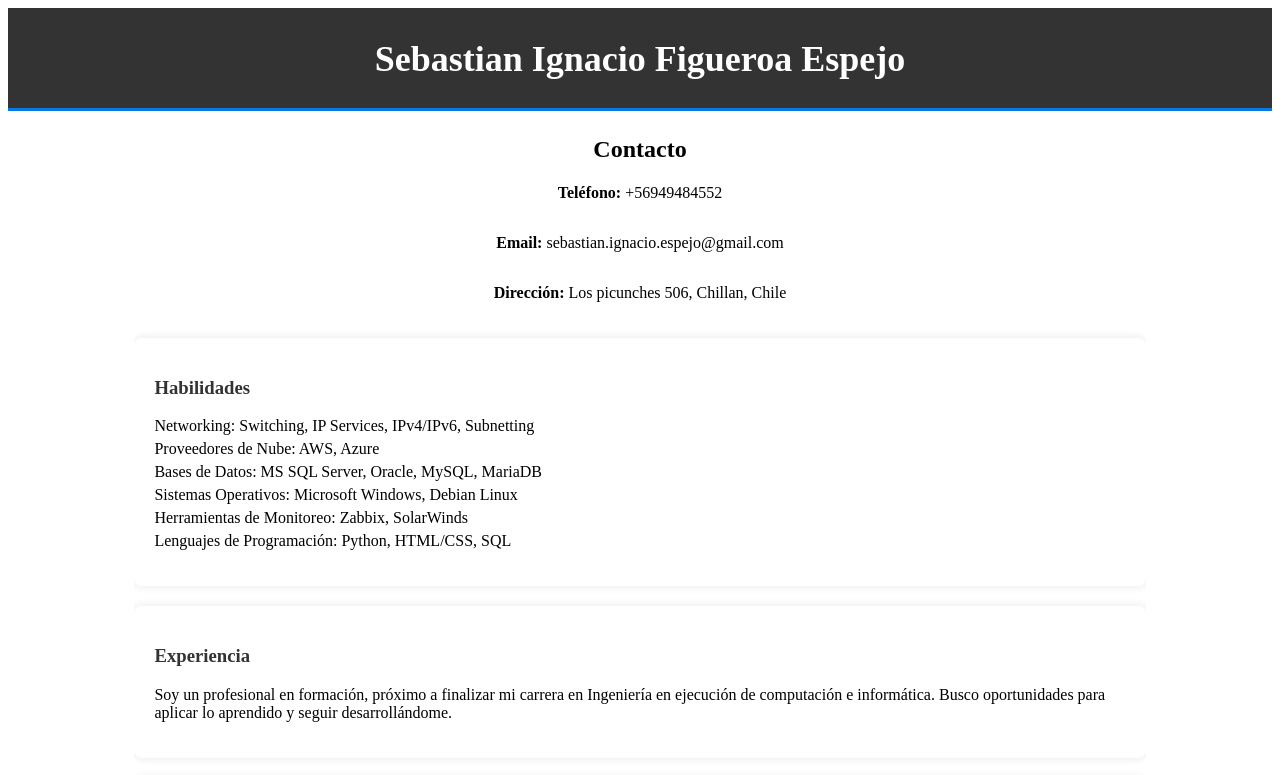
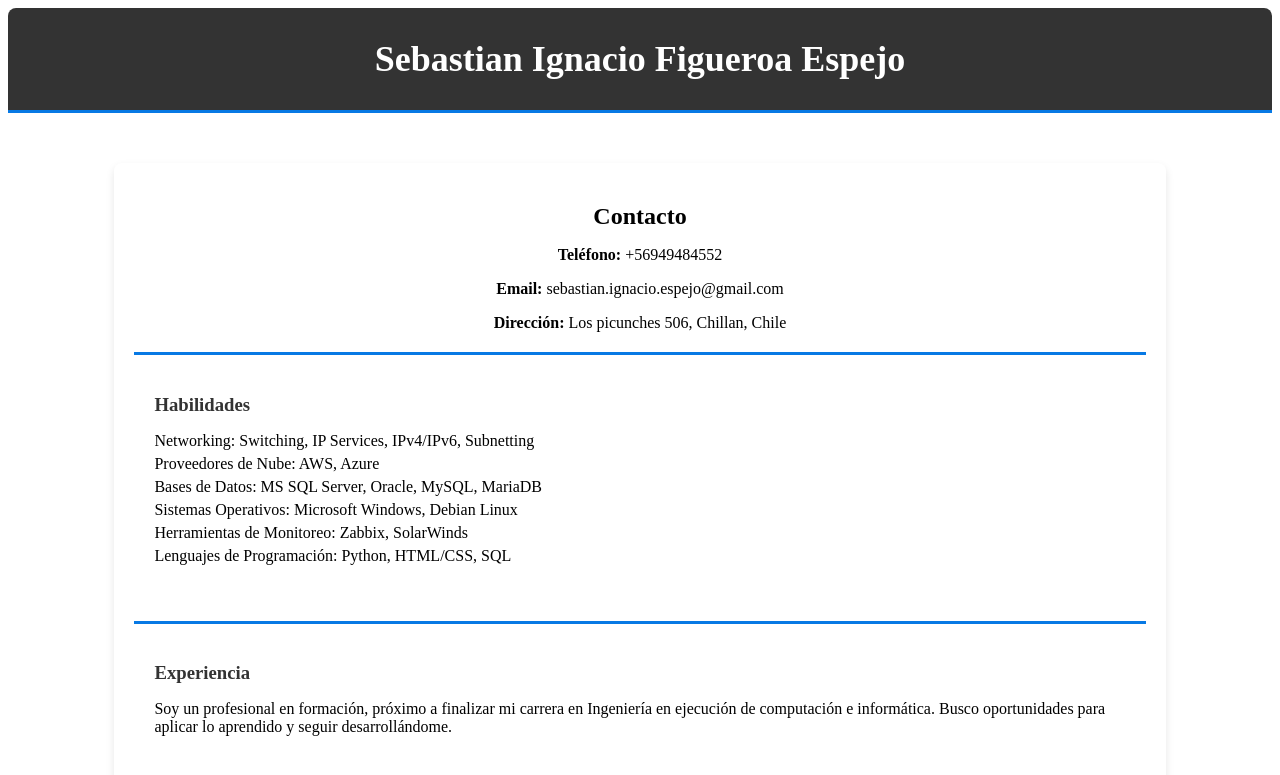
Before and after one commit to Sebasignacioespejo/portafoleo, a plain HTML site: page index.html in a window 1280 px wide. Shown: the top 775 px of the page. Drawn offline with Linux system fonts and the light colour scheme.

Commit message:
Update styles.css

```diff
--- a/styles.css
+++ b/styles.css
@@ -1,5 +1,5 @@
  <style>
-        body {
+          body {
             font-family: Arial, sans-serif;
             margin: 0;
             padding: 0;
@@ -7,25 +7,26 @@
         }
         .container {
             width: 80%;
-            margin: auto;
-            overflow: hidden;
+            margin: 50px auto;
+            padding: 20px;
+            background-color: white;
+            border-radius: 8px;
+            box-shadow: 0 4px 8px rgba(0, 0, 0, 0.1);
         }
         header {
             background: #333;
             color: #fff;
-            padding-top: 30px;
-            min-height: 70px;
-            border-bottom: #0779e4 3px solid;
+            padding: 30px 0;
+            text-align: center;
+            border-radius: 8px 8px 0 0;
+            border-bottom: 3px solid #0779e4;
         }
         header h1 {
-            text-align: center;
             margin: 0;
             font-size: 36px;
         }
         .profile {
-            display: flex;
-            flex-direction: column;
-            align-items: center;
+            text-align: center;
             margin: 20px 0;
         }
         .profile h2 {
@@ -33,16 +34,15 @@
         }
         section {
             margin: 20px 0;
+            padding: 10px 0;
+            border-top: 3px solid #0779e4; /* Separadores azules */
         }
-        .skills, .experience, .education {
-            background-color: #fff;
+        .skills, .experience, .education, .hobbies {
             padding: 20px;
-            margin-bottom: 20px;
-            border-radius: 8px;
-            box-shadow: 0 0 10px rgba(0, 0, 0, 0.1);
         }
         h3 {
             color: #333;
+            margin-bottom: 10px;
         }
         ul {
             list-style-type: none;
@@ -56,5 +56,6 @@
             padding: 10px;
             background: #333;
             color: white;
+            border-radius: 0 0 8px 8px;
         }
     </style>
```
